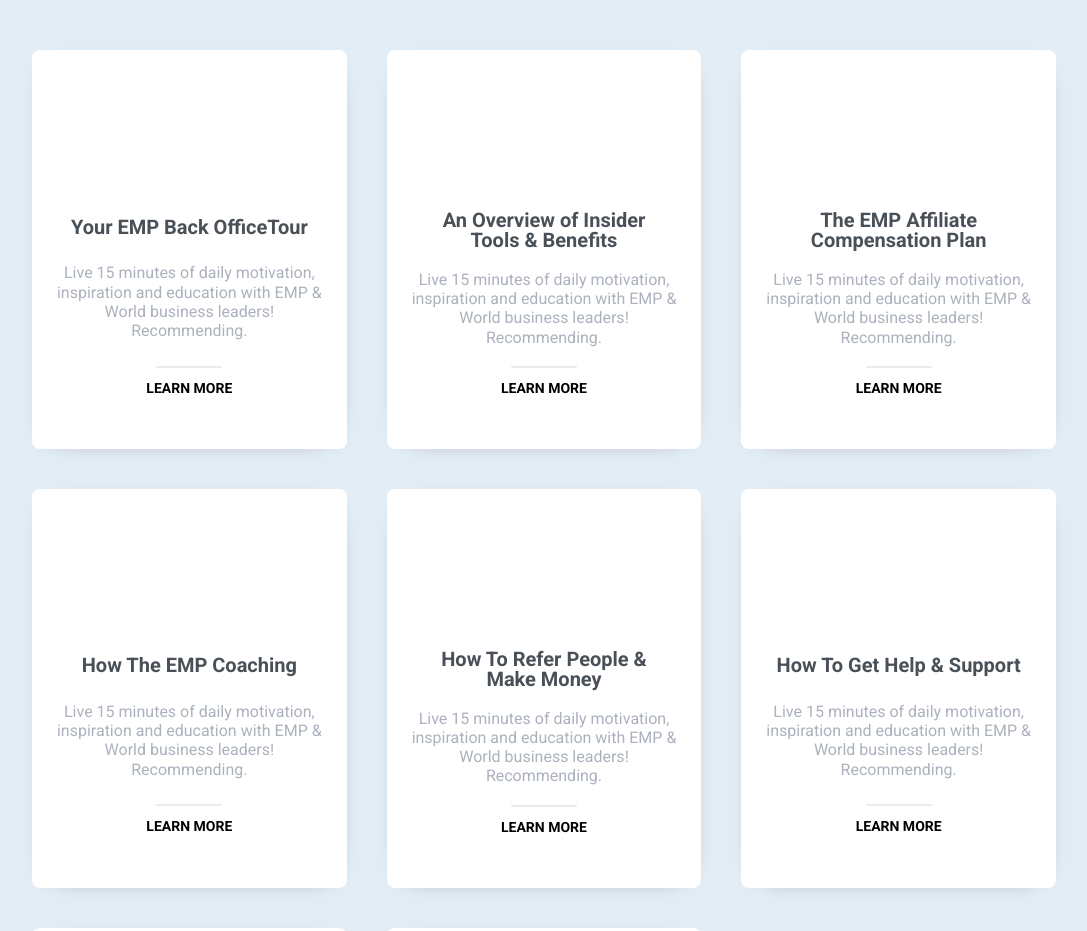
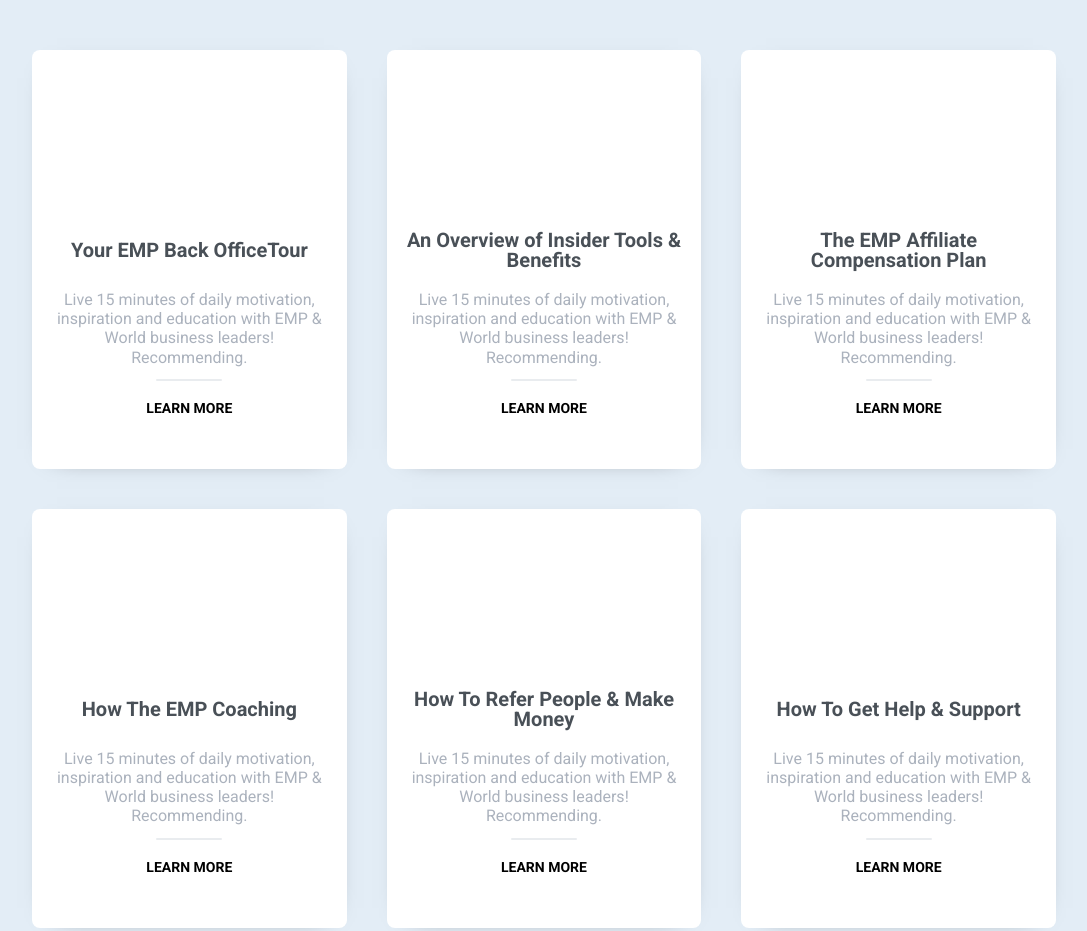
Before and after one commit to SemihBk/Grid-away-grid-ahoy-, a plain HTML site: page index.html in a window 1280 px wide. Shown: the top 931 px of the page, without its empty margins (96-1183 px from the left). Drawn offline with Linux system fonts and the light colour scheme.

Commit message:
Rectification h3

```diff
--- a/css/style.css
+++ b/css/style.css
@@ -44,7 +44,8 @@
 .card-title {
   color: #495057;
   font-size: 2rem;
-  padding: 0 1rem;
+  padding: 2rem 0;
+  margin: auto 0;
 }
 
 .card-description {
@@ -92,7 +93,7 @@
   border: 1px solid #e9ecef;
   background-color: #e9ecef;
   position: absolute;
-  top: 0;
+  top: -7px;
   left: 50%;
   transform: translate(-50%, -50%);
   transition: all 0.3s;
```
